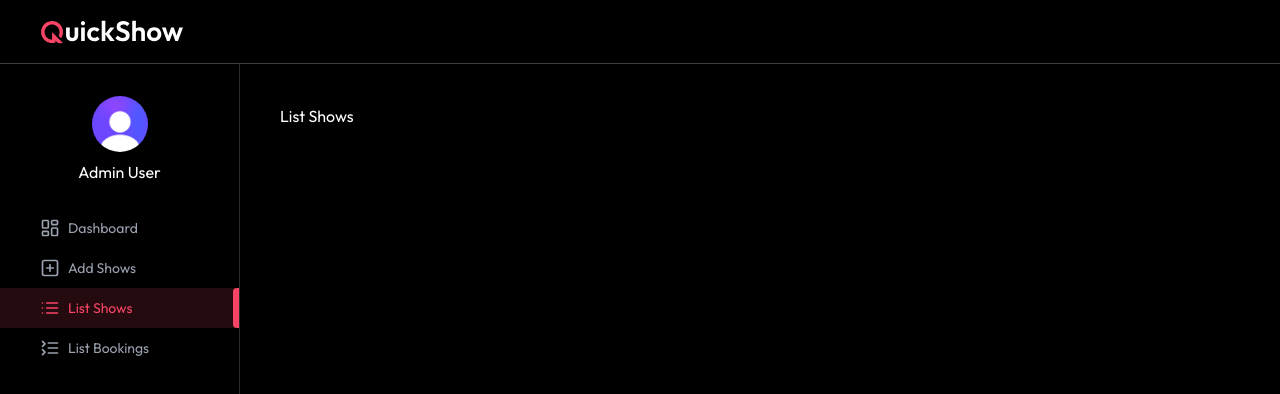
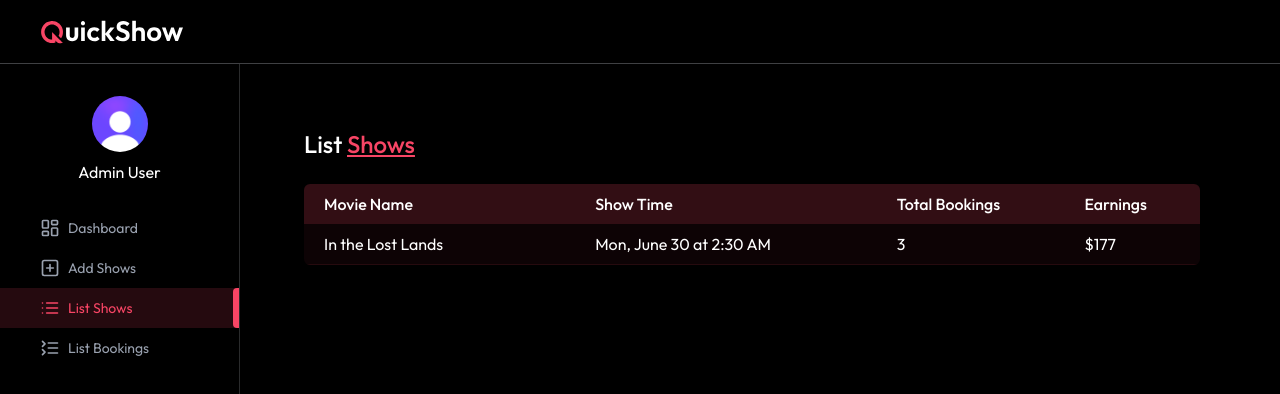
Before and after one commit to sanket-kulkarni-05/Movie-booking-app, a React (Vite) app in the folder client/: page /admin/list-shows in a window 1280 px wide. Shown: the top 394 px of the page. Built offline with nearby package versions, Linux system fonts and the light colour scheme.

Commit message:
list shows added

```diff
--- a/client/src/pages/admin/ListShows.jsx
+++ b/client/src/pages/admin/ListShows.jsx
@@ -1,11 +1,66 @@
-import React from 'react';
+import React, { useEffect, useState } from 'react';
+import { dummyShowsData } from '../../assets/assets';
+import dateFormat from '../../lib/dateFormat';
+import Loading from '../../components/Loading';
 
 const ListShows = () => {
-    return (
-        <div>
-            <h1>List Shows</h1>
+
+    const currency = import.meta.env.VITE_CURRENCY;
+
+    const [shows, setShows] = useState([]);
+    const [isLoading, setIsLoading] = useState(true);
+
+    const getAllShows = async () => {
+        try {
+            setShows([{
+                movie: dummyShowsData[0],
+                showDateTime: "2025-06-30T02:30:00.000Z",
+                showPrice: 59,
+                occupiedSeats: {
+                    A1: "user_1",
+                    B1: "user_2",
+                    C1: "user_3"
+                }
+            }]);
+            setIsLoading(false);
+        } catch (error) {
+            console.error(error);
+        }
+    }
+
+    useEffect(() => {
+        getAllShows();
+    }, []);
+
+    return !isLoading ? (
+        <div className='p-6'>
+            <h1 className='text-2xl font-medium mb-6'>
+                List <span className='underline text-primary'>Shows</span>
+            </h1>
+            <div className="max-w-4xl mt-6 overflow-x-auto">
+                <table className="w-full border-collapse rounded-md overflow-hidden text-nowrap">
+                    <thead>
+                        <tr className="bg-primary/20 text-left text-white">
+                            <th className="p-2 font-medium pl-5">Movie Name</th>
+                            <th className="p-2 font-medium">Show Time</th>
+                            <th className="p-2 font-medium">Total Bookings</th>
+                            <th className="p-2 font-medium">Earnings</th>
+                        </tr>
+                    </thead>
+                    <tbody>
+                        {shows.map((show, index) => (
+                            <tr key={index} className="border-b border-primary/10 bg-primary/5 even:bg-primary/10">
+                                <td className="p-2 min-w-45 pl-5">{show.movie.title}</td>
+                                <td className="p-2">{dateFormat(show.showDateTime)}</td>
+                                <td className="p-2">{Object.keys(show.occupiedSeats).length}</td>
+                                <td className="p-2">{currency}{Object.keys(show.occupiedSeats).length * show.showPrice}</td>
+                            </tr>
+                        ))}
+                    </tbody>
+                </table>
+            </div>
         </div>
-    );
+    ) : <Loading/>
 };
 
 export default ListShows;
```
